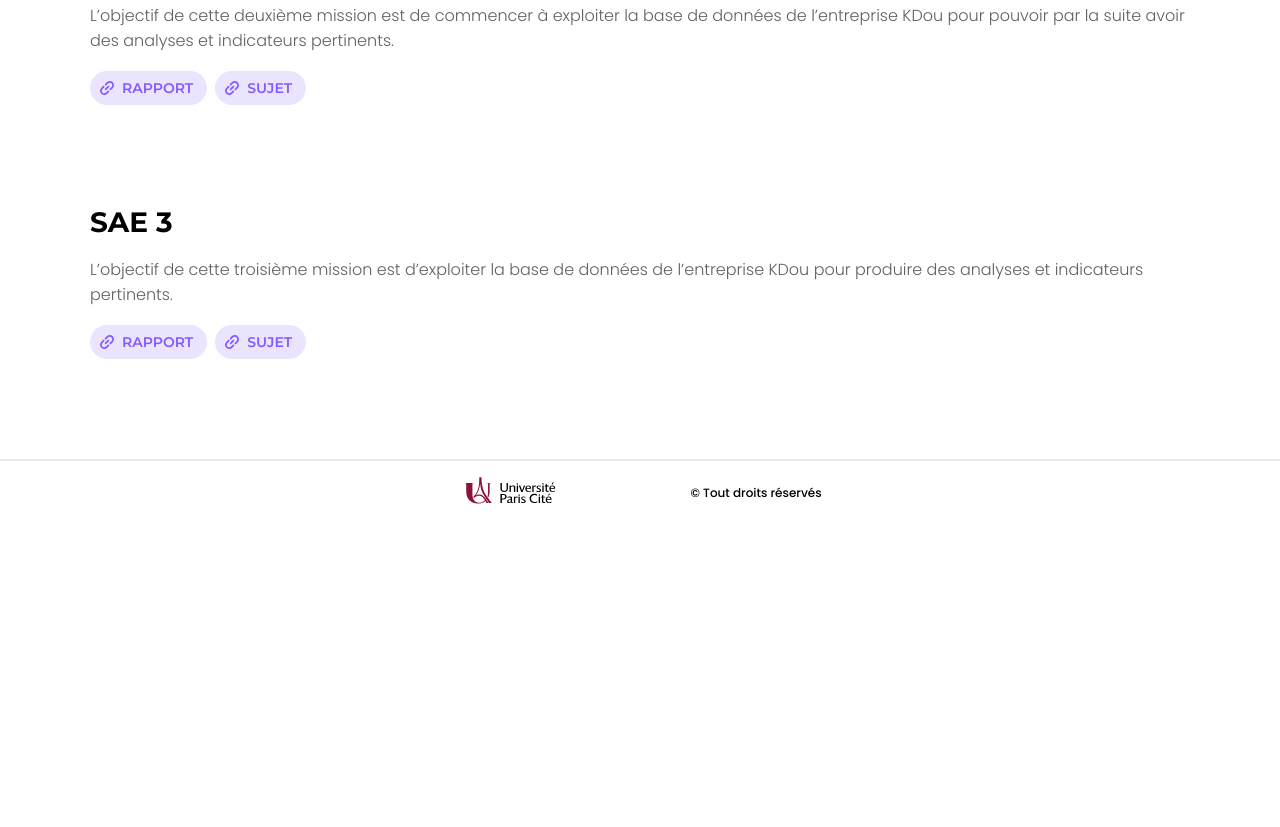
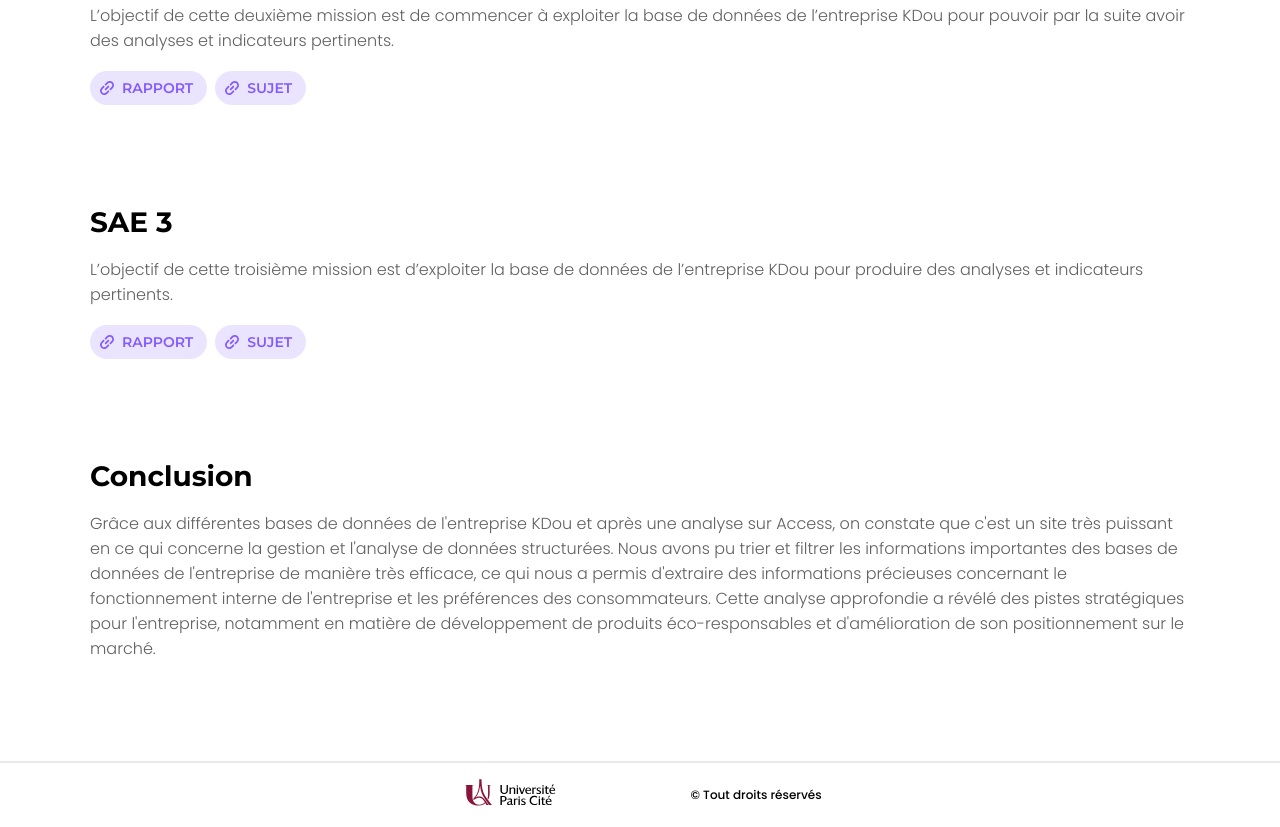
Before and after one commit to TristanD75/SAE-dev, a plain HTML site: page index.html in a window 1280 px wide. Shown: the part 1550-2377 px from the top of the page. Before the commit the page ends 2075 px from the top, so only its background shows below. Drawn offline with Linux system fonts and the light colour scheme.

Commit message:
Update index.html

```diff
--- a/index.html
+++ b/index.html
@@ -530,6 +530,10 @@
                     </a>
                 </div>
             </div>
+            <div class="sae">
+                <h1>Conclusion</h1>
+                <p>Grâce aux différentes bases de données de l'entreprise KDou et après une analyse sur Access,  on constate que c'est un site très puissant en ce qui concerne la gestion et l'analyse de données structurées. Nous avons pu trier et filtrer les informations importantes des bases de données de l'entreprise de manière très efficace, ce qui nous a permis d'extraire des informations précieuses concernant le fonctionnement interne de l'entreprise et les préférences des consommateurs. Cette analyse approfondie a révélé des pistes stratégiques pour l'entreprise, notamment en matière de développement de produits éco-responsables et d'amélioration de son positionnement sur le marché.</p>
+            </div>
         </div>
     </main>
     <footer>
```
